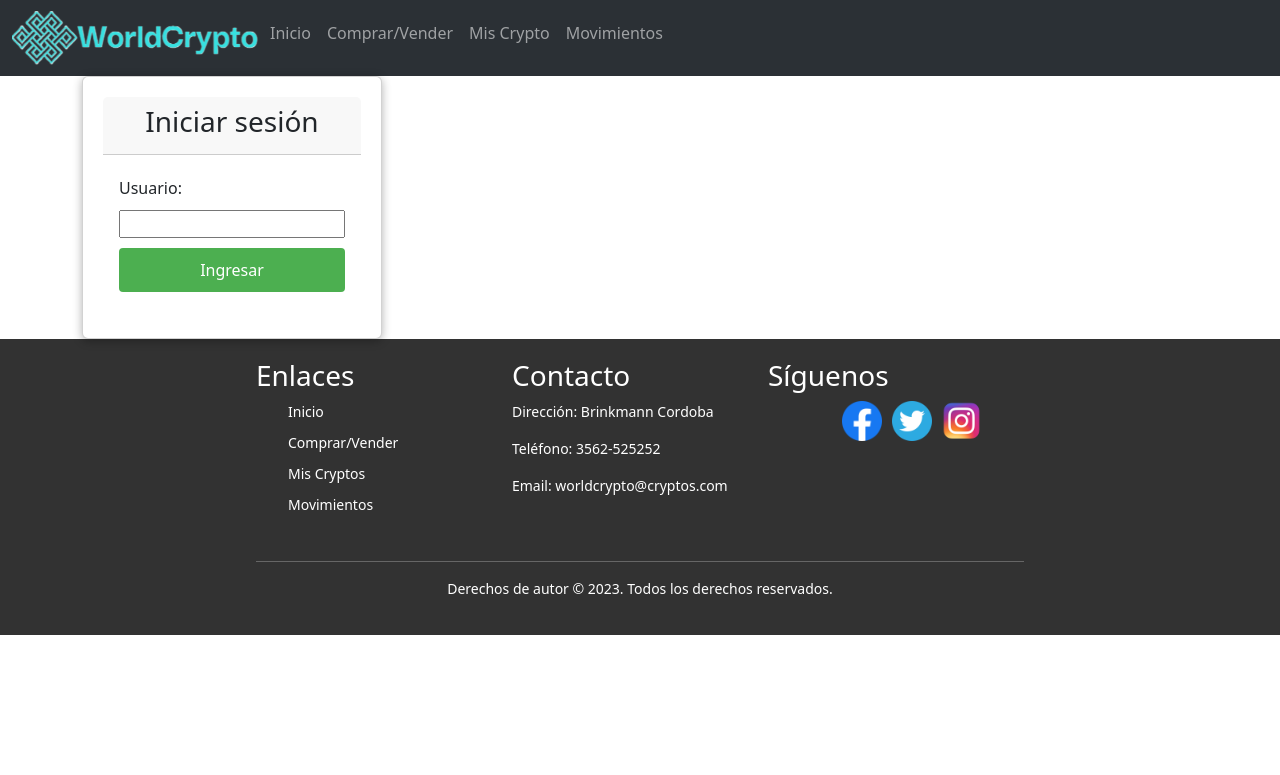
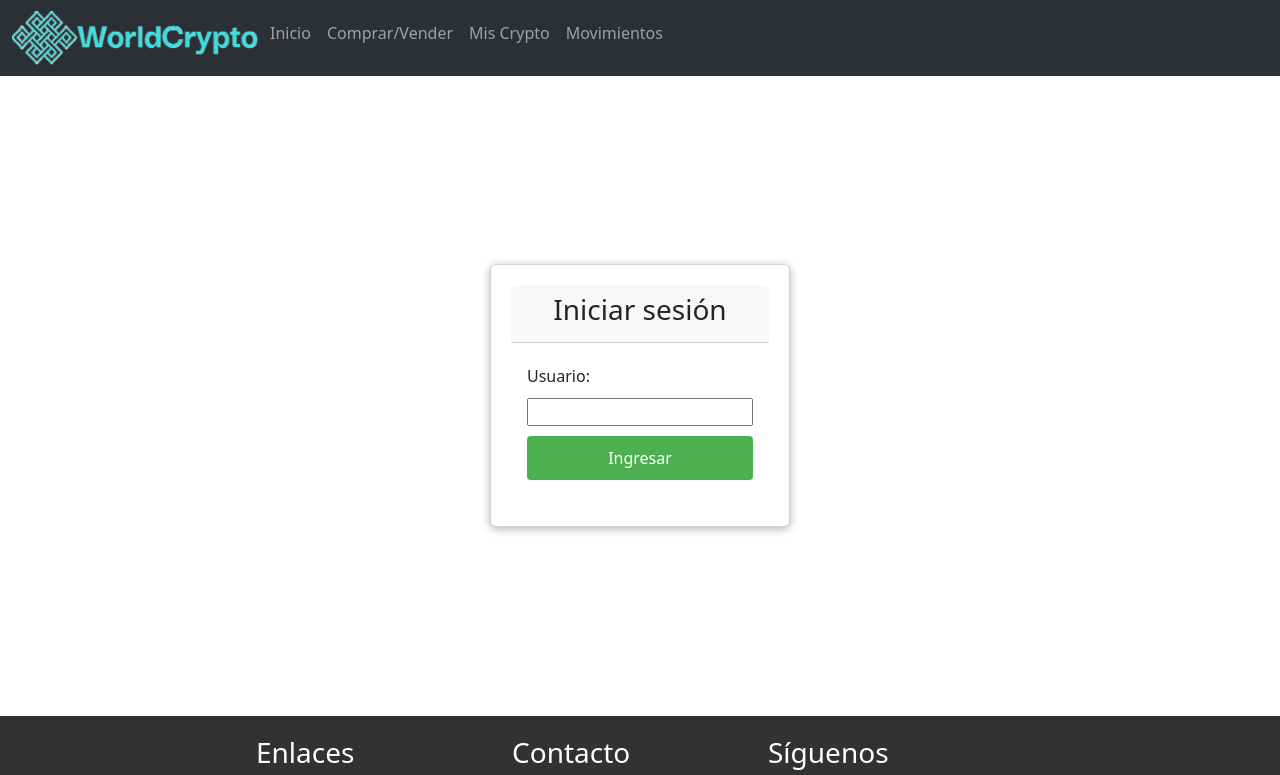
Before and after one commit to samuelfrencia/Final-Lab-III, a Vue app: page / in a window 1280 px wide. Shown: the top 775 px of the page. Built offline with nearby package versions, Linux system fonts and the light colour scheme.

Commit message:
acomodado de login

```diff
--- a/src/App.vue
+++ b/src/App.vue
@@ -20,7 +20,12 @@
 }
 
 /*SECCION PRINCIPAL*/
-
+.loginCentrado{
+    display: flex;
+    justify-content: center;
+    align-items: center;
+    height: 80vh;
+}
 .card {
     width: 300px;
     padding: 20px;
--- a/src/views/LoginView.vue
+++ b/src/views/LoginView.vue
@@ -29,7 +29,7 @@
     </nav>
 
     <!--INICIO SECION-->
-    <div class="container">
+    <div class="loginCentrado">
       <div class="card">
         <div class="card-header">
           <h3>Iniciar sesión</h3>
```
